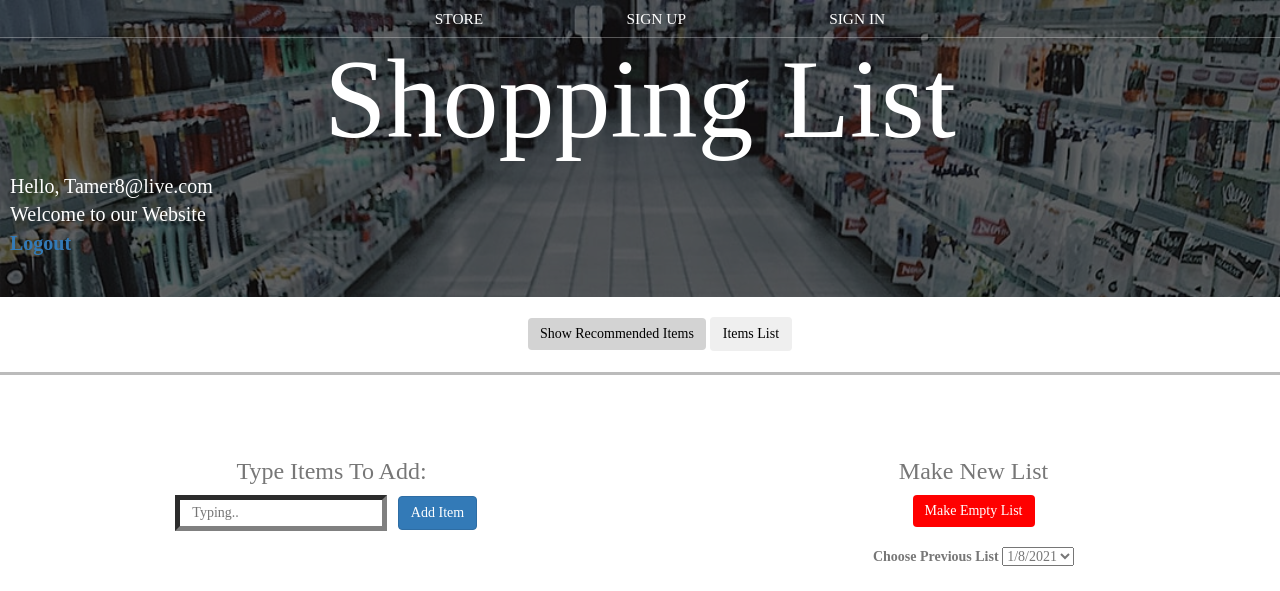
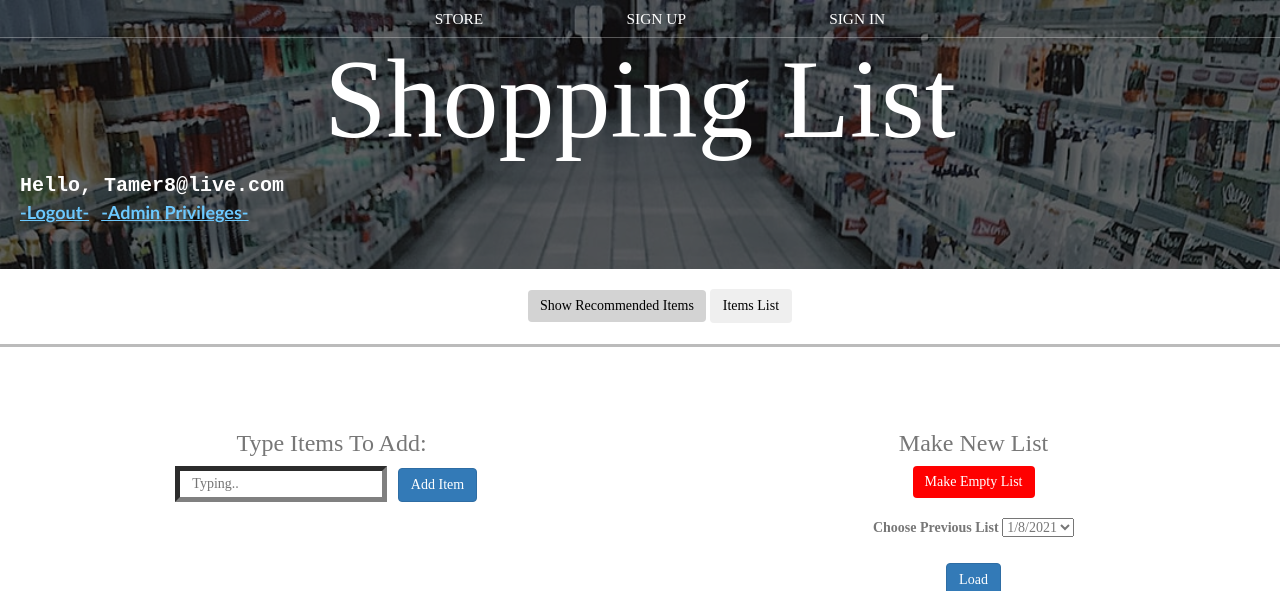
Before and after one commit to Tomer36/Store-main, a PHP site: page /myProject/ in a window 1280 px wide. Shown: the top 591 px of the page. Run offline with PHP 8.4, Linux system fonts and the light colour scheme; a user stored in the database is signed in; some libraries are stand-ins or nearby versions.

Commit message:
admin
Co-Authored-By: Tamer <15012+tamer@users.noreply.github.com>

```diff
--- a/index.php
+++ b/index.php
@@ -37,10 +37,17 @@
             <?php
             if (isset($_SESSION['Email'])) { //test if we have a login username
                 print "Hello, " . $_SESSION["Email"];
-                echo "<br>";
-                print "Welcome to our Website";
+
             ?>
-                <a href="logout.php"><br>Logout</a>
+                <a href="logout.php"><br>-Logout-</a>
+                <?php
+                if (isset($_SESSION["Admin"])) //if the client is admin
+                    if ($_SESSION["Admin"] == 1) {
+                ?>
+                    <a href="">-Admin Privileges-</a>
+                <?php
+                    }
+                ?>
             <?php
             }
             ?>
--- a/styles.css
+++ b/styles.css
@@ -326,15 +326,20 @@
 
 #login {
     color: white;
-    padding: 10px 10px 10px 10px;
+    padding: 10px 10px 10px 20px;
     font-size: 20px;
     display: block;
     border-radius: 5px;
+    font-weight: bolder;
+    font-family: 'Courier New', Courier, monospace;
 }
 
 #login a {
-    font-size: 20px;
-    font-weight: bold;
+    font-size: 18px;
+    font-weight: bolder;
+    color: rgb(108, 201, 255);
+    text-decoration: underline;
+    font-family:'Trebuchet MS', 'Lucida Sans Unicode', 'Lucida Grande', 'Lucida Sans', Arial, sans-serif
 }
 
 #SignIN {
```
Also changed, not shown: Connect.php (+2 -12 lines).
